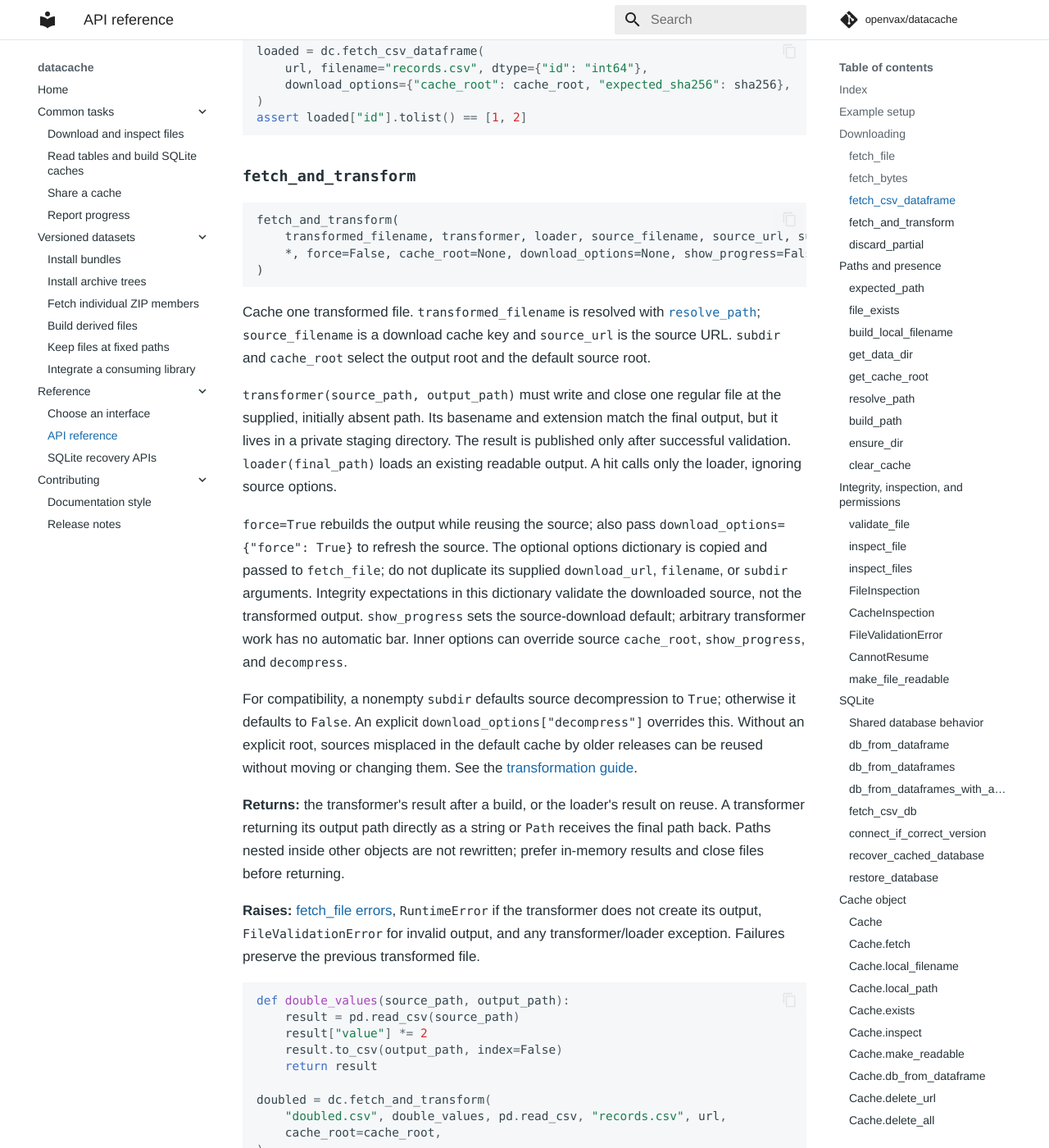
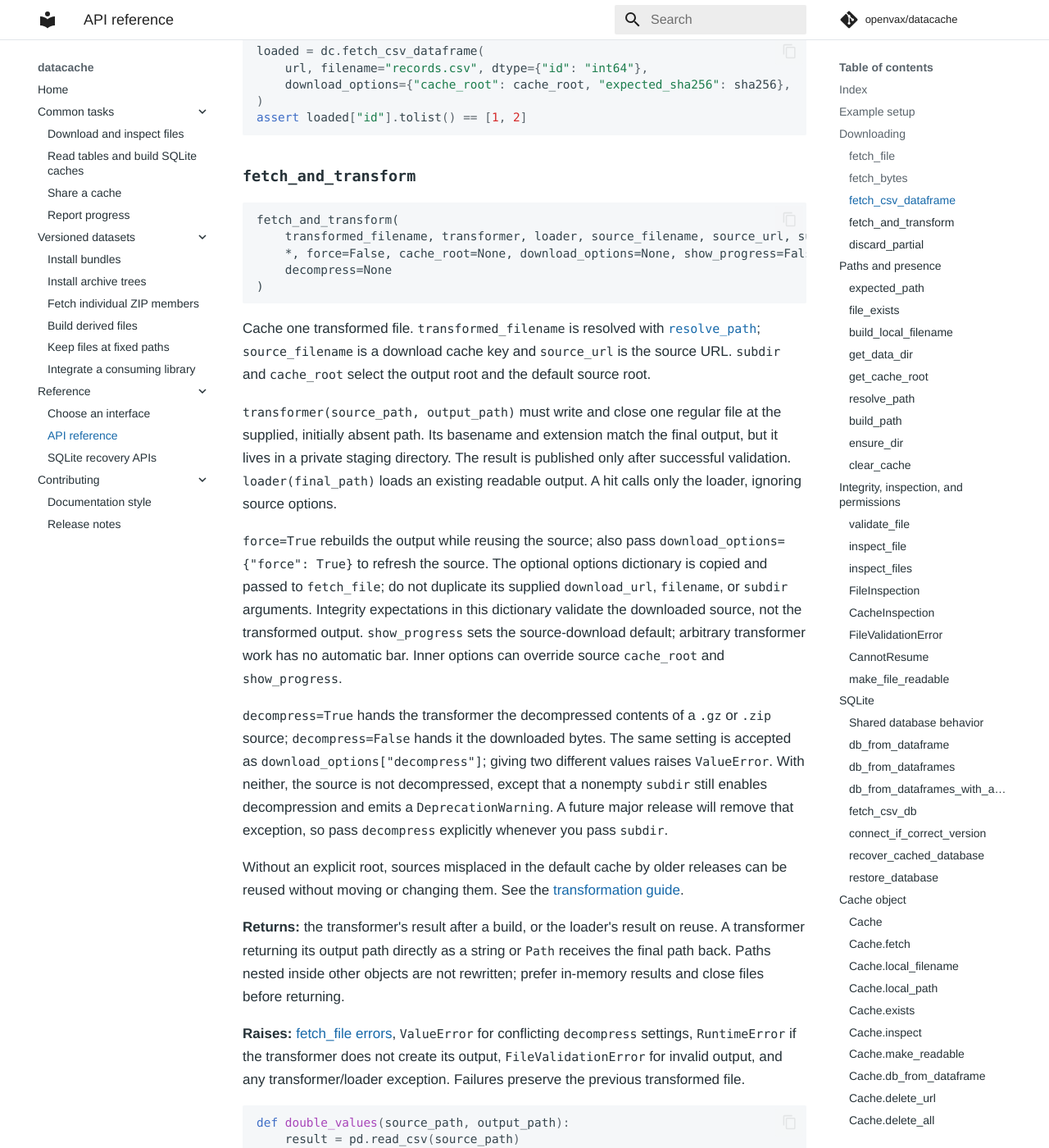
Before and after one commit to openvax/datacache, an MkDocs documentation site: the page built from docs/api.md, in a window 1280 px wide and 1400 px high, scrolled down 8849 px. Shown: the whole window at 82% size. Built offline with MkDocs 1.6.1 and Material for MkDocs 9.7.7, drawn with Linux system fonts in a browser that asks for light colours; comment, search, counter and statistics services are not loaded; some of the changed text lies outside the part shown.

Commit message:
Give fetch_and_transform an explicit decompress argument (1.31.0)
Whether the transformer received a decompressed source depended on the
cache location: a nonempty subdir turned decompression on, cache_root or
neither left it off. Add a keyword-only decompress argument. When it is
given neither there nor in download_options, the old subdir rule still
applies but emits a DeprecationWarning naming the explicit argument.
Conflicting values in the argument and download_options raise ValueError.

Closes #140

Claude-Session: https://claude.ai/code/session_01JHJhwjJyLksFkmysWFgmhP

````diff
--- a/datacache/version.py
+++ b/datacache/version.py
@@ -1 +1 @@
-__version__ = "1.30.5"
+__version__ = "1.31.0"
--- a/docs/api.md
+++ b/docs/api.md
@@ -227,7 +227,8 @@ assert loaded["id"].tolist() == [1, 2]
 ```text
 fetch_and_transform(
     transformed_filename, transformer, loader, source_filename, source_url, subdir=None,
-    *, force=False, cache_root=None, download_options=None, show_progress=False
+    *, force=False, cache_root=None, download_options=None, show_progress=False,
+    decompress=None
 )
 ```
 
@@ -248,12 +249,18 @@ dictionary is copied and passed to `fetch_file`; do not duplicate its supplied
 `download_url`, `filename`, or `subdir` arguments. Integrity expectations in
 this dictionary validate the downloaded source, not the transformed output.
 `show_progress` sets the source-download default; arbitrary transformer work
-has no automatic bar. Inner options can override source `cache_root`,
-`show_progress`, and `decompress`.
-
-For compatibility, a nonempty `subdir` defaults source decompression to `True`;
-otherwise it defaults to `False`. An explicit `download_options["decompress"]`
-overrides this. Without an explicit root, sources misplaced in the default
+has no automatic bar. Inner options can override source `cache_root` and
+`show_progress`.
+
+`decompress=True` hands the transformer the decompressed contents of a `.gz`
+or `.zip` source; `decompress=False` hands it the downloaded bytes. The same
+setting is accepted as `download_options["decompress"]`; giving two different
+values raises `ValueError`. With neither, the source is not decompressed,
+except that a nonempty `subdir` still enables decompression and emits a
+`DeprecationWarning`. A future major release will remove that exception, so
+pass `decompress` explicitly whenever you pass `subdir`.
+
+Without an explicit root, sources misplaced in the default
 cache by older releases can be reused without moving or changing them. See
 the [transformation guide](data.md#custom-single-file-transformations).
 
@@ -262,7 +269,8 @@ on reuse. A transformer returning its output path directly as a string or
 `Path` receives the final path back. Paths nested inside other objects are not
 rewritten; prefer in-memory results and close files before returning.
 
-**Raises:** [fetch_file errors](#fetch_file), `RuntimeError` if the transformer
+**Raises:** [fetch_file errors](#fetch_file), `ValueError` for conflicting
+`decompress` settings, `RuntimeError` if the transformer
 does not create its output, `FileValidationError` for invalid output, and any
 transformer/loader exception. Failures preserve the previous transformed file.
 
````
Also changed, not shown: other parts of docs/api.md (+1 -1 lines), CHANGELOG.md (+13 -0 lines), docs/data.md (+5 -3 lines), 3 other files.
